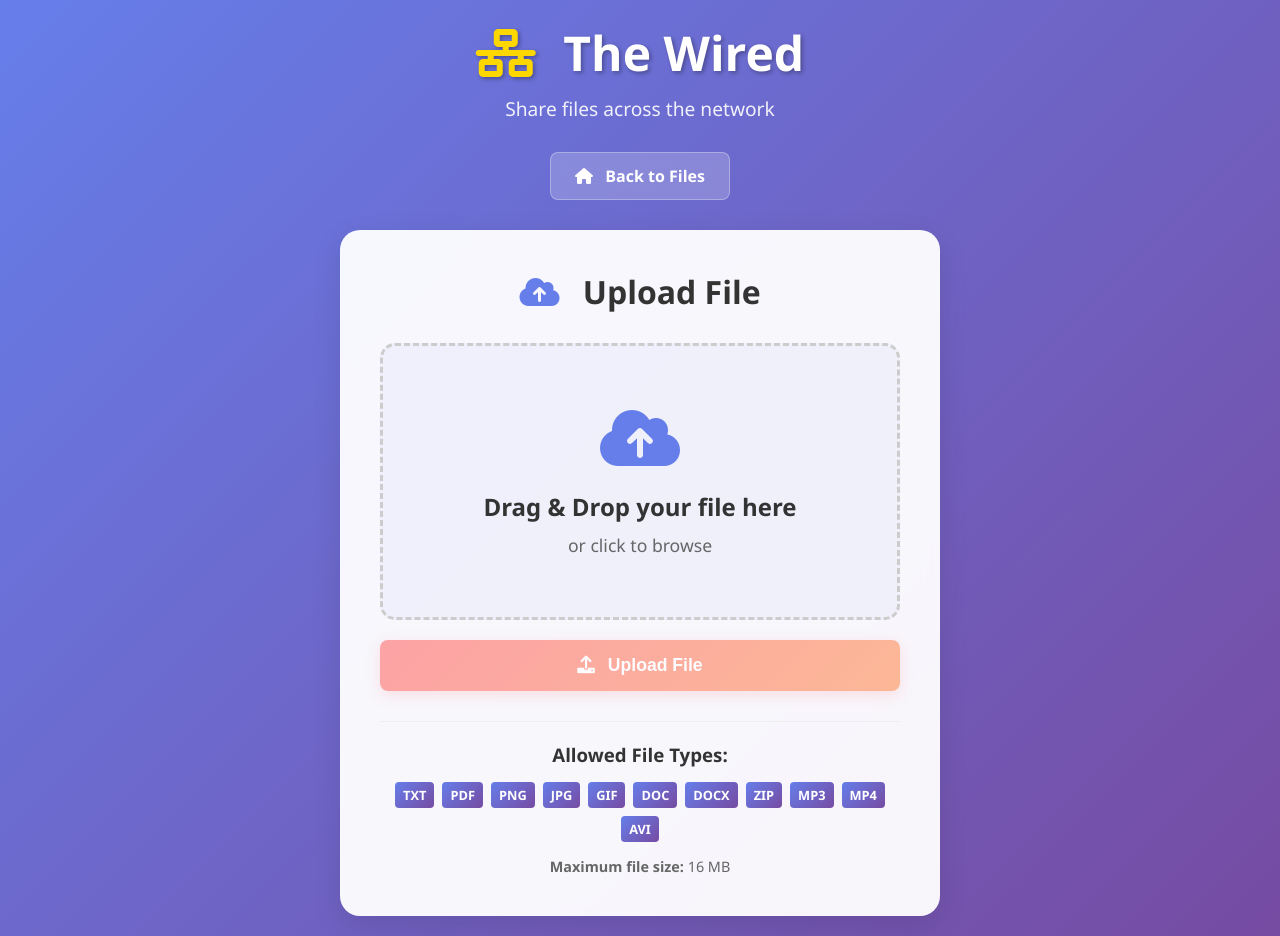
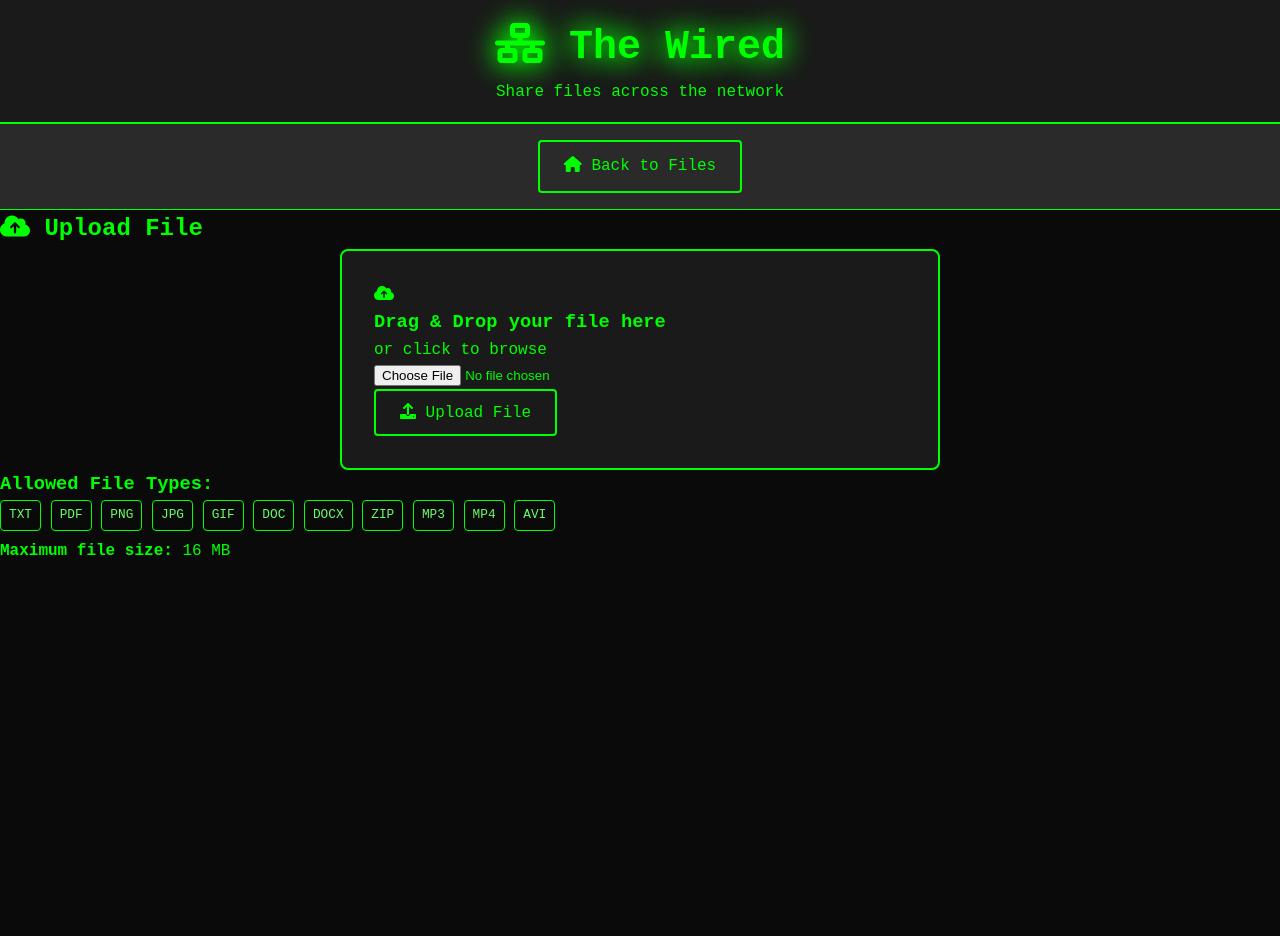
Before and after one commit to Mandrew0822/the_wired, a Flask app: page /upload in a window 1280 px wide. After the commit the page ends 555 px from the top, so only its background shows below. Run offline with Flask 3, Linux system fonts and the light colour scheme.

Commit message:
Update styles.css

```diff
--- a/static/styles.css
+++ b/static/styles.css
@@ -1,510 +1,398 @@
-/* Reset and base styles */
 * {
     margin: 0;
     padding: 0;
     box-sizing: border-box;
 }
 
-body {
-    font-family: 'Segoe UI', Tahoma, Geneva, Verdana, sans-serif;
-    background: linear-gradient(135deg, #667eea 0%, #764ba2 100%);
-    min-height: 100vh;
-    color: #333;
+:root {
+    --bg-primary: #0a0a0a;
+    --bg-secondary: #1a1a1a;
+    --bg-tertiary: #2a2a2a;
+    --text-primary: #00ff00;
+    --text-secondary: #66ff66;
+    --text-muted: #888888;
+    --border-color: #00ff00;
+    --hover-bg: #333333;
+    --success: #00ff00;
+    --error: #ff0066;
+    --warning: #ffaa00;
 }
 
-.container {
-    max-width: 1200px;
-    margin: 0 auto;
-    padding: 20px;
+body {
+    font-family: 'Courier New', 'Monaco', monospace;
+    background-color: var(--bg-primary);
+    color: var(--text-primary);
+    line-height: 1.6;
+    min-height: 100vh;
 }
 
 /* Header */
-.header {
+header {
+    background-color: var(--bg-secondary);
+    border-bottom: 2px solid var(--border-color);
+    padding: 1rem 0;
     text-align: center;
-    margin-bottom: 30px;
-    color: white;
+    box-shadow: 0 0 20px var(--border-color);
 }
 
-.logo {
-    font-size: 3rem;
-    margin-bottom: 10px;
-    text-shadow: 2px 2px 4px rgba(0, 0, 0, 0.3);
+header h1 {
+    font-size: 2.5rem;
+    color: var(--text-primary);
+    text-shadow: 0 0 15px var(--text-primary);
+    animation: glow 2s infinite alternate;
 }
 
-.logo i {
-    margin-right: 15px;
-    color: #ffd700;
-}
-
-.tagline {
-    font-size: 1.2rem;
-    opacity: 0.9;
-    font-weight: 300;
+@keyframes glow {
+    from { text-shadow: 0 0 15px var(--text-primary); }
+    to { text-shadow: 0 0 25px var(--text-primary), 0 0 35px var(--text-primary); }
 }
 
 /* Navigation */
-.nav {
+nav {
+    background-color: var(--bg-tertiary);
+    padding: 1rem 0;
     text-align: center;
-    margin-bottom: 30px;
+    border-bottom: 1px solid var(--border-color);
+}
+
+nav a {
+    color: var(--text-primary);
+    text-decoration: none;
+    margin: 0 1rem;
+    padding: 0.5rem 1rem;
+    border: 1px solid var(--border-color);
+    background-color: transparent;
+    transition: all 0.3s ease;
+    display: inline-block;
+}
+
+nav a:hover,
+nav a.active {
+    background-color: var(--border-color);
+    color: var(--bg-primary);
+    box-shadow: 0 0 10px var(--border-color);
+    text-shadow: none;
+}
+
+/* Main Content */
+main {
+    max-width: 1200px;
+    margin: 2rem auto;
+    padding: 0 1rem;
+}
+
+/* Search Section */
+.search-section {
+    background-color: var(--bg-secondary);
+    border: 2px solid var(--border-color);
+    border-radius: 8px;
+    padding: 2rem;
+    margin-bottom: 2rem;
+    text-align: center;
+}
+
+.search-form {
+    display: flex;
+    justify-content: center;
+    gap: 1rem;
+    margin-top: 1rem;
+    flex-wrap: wrap;
+}
+
+.search-input {
+    background-color: var(--bg-primary);
+    border: 2px solid var(--border-color);
+    color: var(--text-primary);
+    padding: 0.75rem;
+    font-size: 1rem;
+    font-family: inherit;
+    min-width: 300px;
+    border-radius: 4px;
+}
+
+.search-input:focus {
+    outline: none;
+    box-shadow: 0 0 10px var(--border-color);
 }
 
 /* Buttons */
 .btn {
+    background-color: transparent;
+    border: 2px solid var(--border-color);
+    color: var(--text-primary);
+    padding: 0.75rem 1.5rem;
+    font-size: 1rem;
+    font-family: inherit;
+    cursor: pointer;
+    transition: all 0.3s ease;
+    text-decoration: none;
     display: inline-block;
-    padding: 12px 24px;
-    text-decoration: none;
-    border-radius: 8px;
-    font-weight: 600;
-    text-align: center;
-    transition: all 0.3s ease;
-    border: none;
-    cursor: pointer;
-    font-size: 1rem;
+    border-radius: 4px;
 }
 
-.btn i {
-    margin-right: 8px;
+.btn:hover {
+    background-color: var(--border-color);
+    color: var(--bg-primary);
+    box-shadow: 0 0 10px var(--border-color);
 }
 
-.btn-primary {
-    background: linear-gradient(135deg, #ff6b6b, #ff8e53);
-    color: white;
-    box-shadow: 0 4px 15px rgba(255, 107, 107, 0.3);
+.btn-danger {
+    border-color: var(--error);
+    color: var(--error);
 }
 
-.btn-primary:hover {
-    transform: translateY(-2px);
-    box-shadow: 0 6px 20px rgba(255, 107, 107, 0.4);
+.btn-danger:hover {
+    background-color: var(--error);
+    color: var(--bg-primary);
+    box-shadow: 0 0 10px var(--error);
 }
 
-.btn-secondary {
-    background: rgba(255, 255, 255, 0.2);
-    color: white;
-    backdrop-filter: blur(10px);
-    border: 1px solid rgba(255, 255, 255, 0.3);
+/* Upload Form */
+.upload-form {
+    background-color: var(--bg-secondary);
+    border: 2px solid var(--border-color);
+    border-radius: 8px;
+    padding: 2rem;
+    max-width: 600px;
+    margin: 0 auto;
 }
 
-.btn-secondary:hover {
-    background: rgba(255, 255, 255, 0.3);
+.form-group {
+    margin-bottom: 1.5rem;
+}
+
+.form-group label {
+    display: block;
+    margin-bottom: 0.5rem;
+    color: var(--text-secondary);
+    font-weight: bold;
+}
+
+.form-control {
+    width: 100%;
+    background-color: var(--bg-primary);
+    border: 2px solid var(--border-color);
+    color: var(--text-primary);
+    padding: 0.75rem;
+    font-size: 1rem;
+    font-family: inherit;
+    border-radius: 4px;
+}
+
+.form-control:focus {
+    outline: none;
+    box-shadow: 0 0 10px var(--border-color);
+}
+
+textarea.form-control {
+    resize: vertical;
+    min-height: 100px;
+}
+
+/* File List */
+.file-grid {
+    display: grid;
+    grid-template-columns: repeat(auto-fill, minmax(350px, 1fr));
+    gap: 1.5rem;
+    margin-top: 2rem;
+}
+
+.file-card {
+    background-color: var(--bg-secondary);
+    border: 2px solid var(--border-color);
+    border-radius: 8px;
+    padding: 1.5rem;
+    transition: all 0.3s ease;
+}
+
+.file-card:hover {
+    box-shadow: 0 0 15px var(--border-color);
     transform: translateY(-2px);
 }
 
-.btn-download {
-    background: linear-gradient(135deg, #4facfe, #00f2fe);
-    color: white;
-    padding: 8px 16px;
-    font-size: 0.9rem;
-}
-
-.btn-download:hover {
-    transform: translateY(-1px);
-    box-shadow: 0 4px 12px rgba(79, 172, 254, 0.3);
-}
-
-
-
-.btn-upload {
-    width: 100%;
-    padding: 15px;
-    font-size: 1.1rem;
-    margin-top: 20px;
-}
-
-.btn:disabled {
-    opacity: 0.6;
-    cursor: not-allowed;
-    transform: none !important;
-}
-
-/* Messages */
-.messages {
-    margin-bottom: 20px;
-}
-
-.alert {
-    background: rgba(255, 255, 255, 0.95);
-    color: #333;
-    padding: 15px 20px;
-    border-radius: 8px;
-    margin-bottom: 10px;
-    box-shadow: 0 4px 15px rgba(0, 0, 0, 0.1);
-    backdrop-filter: blur(10px);
-}
-
-/* Search section */
-.search-section {
-    margin-bottom: 30px;
-}
-
-.search-box {
+.file-header {
     display: flex;
-    max-width: 500px;
-    margin: 0 auto;
-    background: rgba(255, 255, 255, 0.95);
-    border-radius: 25px;
-    overflow: hidden;
-    box-shadow: 0 4px 15px rgba(0, 0, 0, 0.1);
-    backdrop-filter: blur(10px);
-}
-
-.search-box input {
-    flex: 1;
-    padding: 15px 20px;
-    border: none;
-    outline: none;
-    font-size: 1rem;
-    background: transparent;
-}
-
-.search-box button {
-    padding: 15px 20px;
-    border: none;
-    background: linear-gradient(135deg, #667eea, #764ba2);
-    color: white;
-    cursor: pointer;
-    transition: all 0.3s ease;
-}
-
-.search-box button:hover {
-    background: linear-gradient(135deg, #764ba2, #667eea);
-}
-
-/* Files section */
-.files-section h2 {
-    color: white;
-    text-align: center;
-    margin-bottom: 20px;
-    font-size: 2rem;
-    text-shadow: 2px 2px 4px rgba(0, 0, 0, 0.3);
-}
-
-.files-grid {
-    display: grid;
-    grid-template-columns: repeat(auto-fill, minmax(320px, 1fr));
-    gap: 20px;
-}
-
-.file-card {
-    background: rgba(255, 255, 255, 0.95);
-    border-radius: 15px;
-    padding: 20px;
-    box-shadow: 0 8px 25px rgba(0, 0, 0, 0.1);
-    backdrop-filter: blur(10px);
-    transition: all 0.3s ease;
-    border: 1px solid rgba(255, 255, 255, 0.2);
-}
-
-.file-card:hover {
-    transform: translateY(-5px);
-    box-shadow: 0 12px 35px rgba(0, 0, 0, 0.15);
-}
-
-.file-icon {
-    text-align: center;
-    margin-bottom: 15px;
-}
-
-.file-icon i {
-    font-size: 3rem;
-    color: #667eea;
-}
-
-.file-info {
-    text-align: center;
-    margin-bottom: 15px;
+    justify-content: space-between;
+    align-items: flex-start;
+    margin-bottom: 1rem;
 }
 
 .file-name {
+    color: var(--text-primary);
     font-size: 1.1rem;
-    font-weight: 600;
-    margin-bottom: 8px;
+    font-weight: bold;
+    margin-bottom: 0.5rem;
     word-break: break-word;
-    color: #333;
 }
 
-.file-details {
-    color: #666;
+.file-meta {
+    color: var(--text-muted);
     font-size: 0.9rem;
     line-height: 1.4;
 }
 
+.file-description {
+    color: var(--text-secondary);
+    margin: 1rem 0;
+    font-style: italic;
+}
+
 .file-actions {
     display: flex;
-    gap: 10px;
-    justify-content: center;
+    gap: 0.5rem;
+    flex-wrap: wrap;
 }
 
-/* Empty state */
-.empty-state {
-    grid-column: 1 / -1;
-    text-align: center;
-    padding: 60px 20px;
-    color: white;
+.btn-sm {
+    padding: 0.5rem 1rem;
+    font-size: 0.9rem;
 }
 
-.empty-state i {
-    font-size: 4rem;
-    margin-bottom: 20px;
-    opacity: 0.7;
+/* Flash Messages */
+.flash-messages {
+    max-width: 600px;
+    margin: 1rem auto;
+}
+
+.flash {
+    padding: 1rem;
+    margin-bottom: 1rem;
+    border-radius: 4px;
+    border: 2px solid;
+    text-align: center;
+}
+
+.flash.success {
+    border-color: var(--success);
+    background-color: rgba(0, 255, 0, 0.1);
+    color: var(--success);
+}
+
+.flash.error {
+    border-color: var(--error);
+    background-color: rgba(255, 0, 102, 0.1);
+    color: var(--error);
+}
+
+/* Stats */
+.stats-section {
+    background-color: var(--bg-secondary);
+    border: 2px solid var(--border-color);
+    border-radius: 8px;
+    padding: 1.5rem;
+    margin-bottom: 2rem;
+    text-align: center;
+}
+
+.stats-grid {
+    display: grid;
+    grid-template-columns: repeat(auto-fit, minmax(200px, 1fr));
+    gap: 1rem;
+    margin-top: 1rem;
+}
+
+.stat-item {
+    background-color: var(--bg-primary);
+    border: 1px solid var(--border-color);
+    border-radius: 4px;
+    padding: 1rem;
+}
+
+.stat-value {
+    font-size: 2rem;
+    color: var(--text-primary);
+    font-weight: bold;
+}
+
+.stat-label {
+    color: var(--text-muted);
+    margin-top: 0.5rem;
+}
+
+/* Empty State */
+.empty-state {
+    text-align: center;
+    padding: 3rem;
+    color: var(--text-muted);
 }
 
 .empty-state h3 {
-    font-size: 1.8rem;
-    margin-bottom: 10px;
+    color: var(--text-secondary);
+    margin-bottom: 1rem;
 }
 
-.empty-state p {
-    font-size: 1.1rem;
-    margin-bottom: 20px;
-    opacity: 0.8;
-}
-
-/* Upload section */
-.upload-section {
-    display: flex;
-    justify-content: center;
-    align-items: center;
-    min-height: 60vh;
-}
-
-.upload-container {
-    background: rgba(255, 255, 255, 0.95);
-    border-radius: 20px;
-    padding: 40px;
-    box-shadow: 0 10px 30px rgba(0, 0, 0, 0.1);
-    backdrop-filter: blur(10px);
-    max-width: 600px;
-    width: 100%;
-}
-
-.upload-container h2 {
-    text-align: center;
-    margin-bottom: 30px;
-    color: #333;
+/* Responsive Design */
+@media (max-width: 768px) {
+    header h1 {
         font-size: 2rem;
     }
 
-.upload-container h2 i {
-    margin-right: 15px;
-    color: #667eea;
+    .search-form {
+        flex-direction: column;
+        align-items: center;
     }
 
-.upload-form {
-    margin-bottom: 30px;
+    .search-input {
+        min-width: auto;
+        width: 100%;
+        max-width: 400px;
     }
 
-/* File drop zone */
-.file-drop-zone {
-    border: 3px dashed #ccc;
-    border-radius: 15px;
-    padding: 60px 20px;
-    text-align: center;
-    cursor: pointer;
-    transition: all 0.3s ease;
-    background: rgba(102, 126, 234, 0.05);
-    position: relative;
-}
-
-.file-drop-zone:hover {
-    border-color: #667eea;
-    background: rgba(102, 126, 234, 0.1);
-}
-
-.file-drop-zone.drag-over {
-    border-color: #667eea;
-    background: rgba(102, 126, 234, 0.15);
-    transform: scale(1.02);
-}
-
-.drop-zone-content {
-    pointer-events: none;
-}
-
-.drop-icon {
-    font-size: 4rem;
-    color: #667eea;
-    margin-bottom: 20px;
-}
-
-.file-drop-zone h3 {
-    font-size: 1.5rem;
-    margin-bottom: 10px;
-    color: #333;
-}
-
-.file-drop-zone p {
-    color: #666;
-    font-size: 1.1rem;
-}
-
-.file-drop-zone input[type="file"] {
-    position: absolute;
-    top: 0;
-    left: 0;
-    width: 100%;
-    height: 100%;
-    opacity: 0;
-    cursor: pointer;
-}
-
-/* Selected file info */
-.file-info {
-    background: rgba(102, 126, 234, 0.1);
-    border-radius: 10px;
-    padding: 20px;
-    margin-bottom: 20px;
-}
-
-.selected-file {
-    display: flex;
-    align-items: center;
-    gap: 15px;
-}
-
-.selected-file-icon {
-    font-size: 2rem;
-    color: #667eea;
-}
-
-.selected-file-details {
-    flex: 1;
-}
-
-.selected-file-name {
-    display: block;
-    font-weight: 600;
-    color: #333;
-    margin-bottom: 5px;
-    word-break: break-word;
-}
-
-.selected-file-size {
-    display: block;
-    color: #666;
-    font-size: 0.9rem;
-}
-
-.remove-file {
-    background: #ff4757;
-    color: white;
-    border: none;
-    border-radius: 50%;
-    width: 30px;
-    height: 30px;
-    cursor: pointer;
-    display: flex;
-    align-items: center;
-    justify-content: center;
-    transition: all 0.3s ease;
-}
-
-.remove-file:hover {
-    background: #ff3742;
-    transform: scale(1.1);
-}
-
-/* Upload info */
-.upload-info {
-    text-align: center;
-    border-top: 1px solid #eee;
-    padding-top: 20px;
-}
-
-.upload-info h3 {
-    margin-bottom: 15px;
-    color: #333;
-}
-
-.file-types {
-    display: flex;
-    flex-wrap: wrap;
-    gap: 8px;
-    justify-content: center;
-    margin-bottom: 15px;
-}
-
-.file-type {
-    background: linear-gradient(135deg, #667eea, #764ba2);
-    color: white;
-    padding: 4px 8px;
-    border-radius: 4px;
-    font-size: 0.8rem;
-    font-weight: 600;
-}
-
-.upload-info p {
-    color: #666;
-    font-size: 0.9rem;
-}
-
-/* Responsive design */
-@media (max-width: 768px) {
-    .container {
-        padding: 15px;
-    }
-
-    .logo {
-        font-size: 2.5rem;
-    }
-
-    .files-grid {
+    .file-grid {
         grid-template-columns: 1fr;
     }
 
-    .file-actions {
+    .file-header {
         flex-direction: column;
+        gap: 1rem;
     }
 
-    .upload-container {
-        padding: 30px 20px;
-        margin: 0 10px;
-    }
-
-    .file-drop-zone {
-        padding: 40px 15px;
-    }
-
-    .drop-icon {
-        font-size: 3rem;
-    }
-
-    .search-box {
-        margin: 0 20px;
+    .file-actions {
+        justify-content: center;
     }
 }
 
-@media (max-width: 480px) {
-    .logo {
-        font-size: 2rem;
+/* Loading Animation */
+.loading {
+    display: inline-block;
+    width: 20px;
+    height: 20px;
+    border: 3px solid var(--text-muted);
+    border-radius: 50%;
+    border-top-color: var(--text-primary);
+    animation: spin 1s ease-in-out infinite;
 }
 
-    .tagline {
-        font-size: 1rem;
+@keyframes spin {
+    to { transform: rotate(360deg); }
 }
 
-    .files-section h2 {
-        font-size: 1.5rem;
+/* File Type Icons */
+.file-type {
+    display: inline-block;
+    padding: 0.25rem 0.5rem;
+    background-color: var(--bg-primary);
+    border: 1px solid var(--border-color);
+    border-radius: 4px;
+    font-size: 0.8rem;
+    color: var(--text-secondary);
+    margin-bottom: 0.5rem;
 }
 
-    .upload-container h2 {
-        font-size: 1.5rem;
+/* Scrollbar Styling */
+::-webkit-scrollbar {
+    width: 12px;
 }
 
-    .file-drop-zone h3 {
-        font-size: 1.2rem;
+::-webkit-scrollbar-track {
+    background: var(--bg-primary);
 }
 
-    .selected-file {
-        flex-direction: column;
-        text-align: center;
-        gap: 10px;
+::-webkit-scrollbar-thumb {
+    background: var(--border-color);
+    border-radius: 6px;
 }
 
-    .file-types {
-        gap: 5px;
+::-webkit-scrollbar-thumb:hover {
+    background: var(--text-secondary);
 }
-
-    .file-type {
-        font-size: 0.7rem;
-    }
-}
```
Lines whose indentation alone changed are shown as unchanged.
